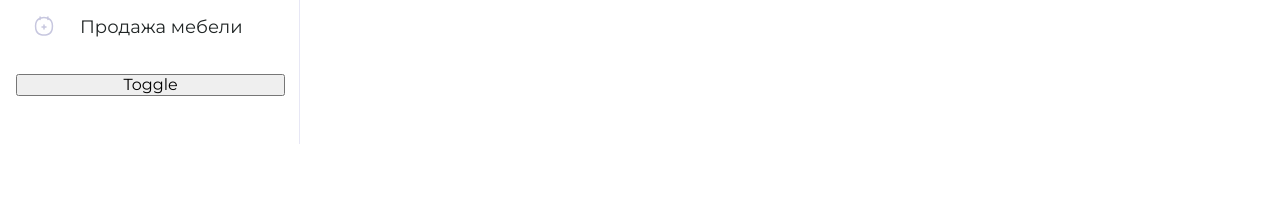
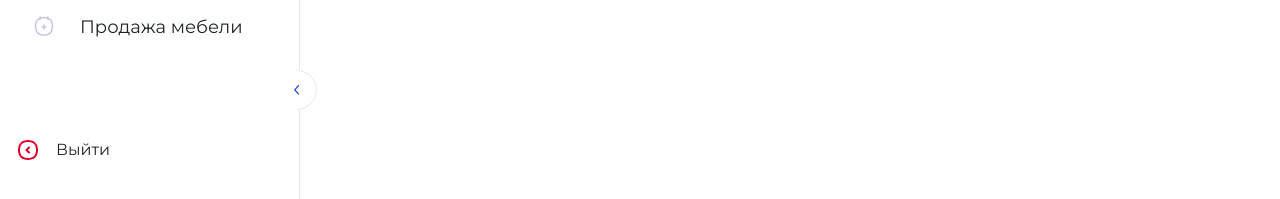
Before and after one commit to tearzday/dashboard, a React (Vite) app: page / in a window 1280 px wide. Shown: the part 867-1066 px from the top of the page. Before the commit the page ends 1011 px from the top, so only its background shows below. Built offline with nearby package versions, Linux system fonts and the light colour scheme.

Commit message:
feat: add footer for sidebar

```diff
--- a/src/shared/ui/Icon/Icon.module.scss
+++ b/src/shared/ui/Icon/Icon.module.scss
@@ -1,5 +1,4 @@
 .icon {
-    position: relative;
     color: $color-icon-default;
 }
 
@@ -54,3 +53,13 @@
     top: 3px;
     right: 0px;
 }
+
+.accent {
+    width: 40px;
+    height: 40px;
+    display: flex;
+    align-items: center;
+    justify-content: center;
+    border-radius: $rounded-full;
+    color: $color-accent;
+}
--- a/src/shared/ui/Icon/const.ts
+++ b/src/shared/ui/Icon/const.ts
@@ -2,5 +2,6 @@ export enum IconVariant {
     CIRCLE = "circle",
     CIRCLE_ACCENT = "circle-accent",
     CIRCLE_BLACK = 'circle-black',
-    BLACK = 'black'
+    BLACK = 'black',
+    ACCENT = 'accent'
 }
--- a/src/widgets/Sidebar/ui/Sidebar/Sidebar.module.scss
+++ b/src/widgets/Sidebar/ui/Sidebar/Sidebar.module.scss
@@ -20,9 +20,52 @@
     display: flex;
     flex-direction: column;
     gap: 32px;
+    flex: 1;
+    width: 100%;
+    overflow: hidden;
 }
 
 
 .collapsed {
     width: 300px;
 }
+
+.footer {
+    position: relative;
+    width: 100%;
+    padding: 48px 16px;
+}
+
+.toggle-icon {
+    position: absolute;
+    background: $color-primary;
+    right: -18px;
+    bottom: 100px;
+    cursor: pointer;
+    transform: rotate(90deg);
+    transition: transform $transition;
+
+    &::after {
+        content: "";
+        position: absolute;
+        inset: 0;
+        border: 1px solid $color-border;
+        border-left: 0;
+        border-radius: 50%;
+        mask: linear-gradient(to right, transparent 0 50%, $color-primary 50% 100%);
+        transform: rotate(-90deg);
+    }
+
+    &--close {
+        transform: rotate(-90deg);
+        &::after {
+            transform: rotate(90deg);
+        }
+    }
+}
+
+.exit {
+    display: flex;
+    align-items: center;
+    gap: 16px;
+}
--- a/src/widgets/Sidebar/ui/Sidebar/Sidebar.tsx
+++ b/src/widgets/Sidebar/ui/Sidebar/Sidebar.tsx
@@ -1,9 +1,11 @@
 import { Fragment, useState } from 'react'
 import cls from './Sidebar.module.scss'
-import { Devider, Logo } from '@/shared/ui';
+import { Devider, Icon, IconVariant, Logo, Typography } from '@/shared/ui';
 import { WalletList } from '@/entities/Wallets';
 import { SidebarSection } from '../SidebarSection/SidebarSection';
 import { SidebarData } from '../../model/const';
+import ArrowIcon from '@/shared/assets/icons/arrow.svg?react'
+import ExitIcon from '@/shared/assets/icons/exit.svg'
 
 export const Sidebar = () => {
   const [collapsed, setCollapsed] = useState(true);
@@ -29,7 +31,13 @@ export const Sidebar = () => {
                 )
               })
             }
-            <button onClick={toggleSidebar}>Toggle</button>
+        </div>
+        <div className={cls.footer}>
+            <div className={cls.exit}>
+              <img src={ExitIcon} alt='Exit icon'/>
+              <Typography>Выйти</Typography>
+            </div>
+            <Icon className={`${cls['toggle-icon']} ${collapsed ? '' : cls['toggle-icon--close']}`} icon={ArrowIcon} variant={IconVariant.ACCENT} onClick={toggleSidebar}/>
         </div>
     </aside>
   )
```
Also changed, not shown: src/shared/assets/icons/arrow.svg, src/shared/assets/icons/exit.svg (added).
